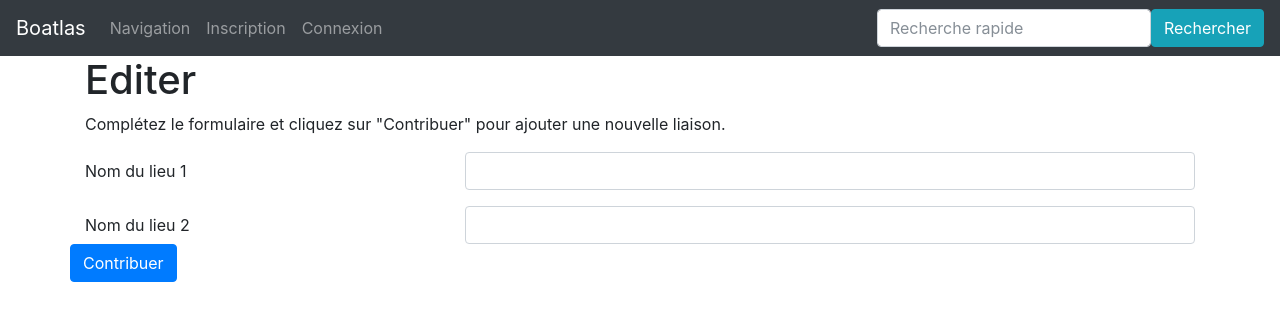
After one commit to ajaniak/Boatlas, a Flask app: template gazetteer/templates/pages/modif_liaison.html in a window 1280 px wide. The commit adds this page. Shown: the top 321 px of the page. Run offline with Flask 2, Linux system fonts and the light colour scheme; the template is opened without the code that fills it, so the values that code supplies are empty; some libraries are stand-ins or nearby versions.

Commit message:
ajout de nouveaux templates pour la gestion des liaisons

```diff
--- /dev/null
+++ b/gazetteer/templates/pages/modif_liaison.html
@@ -0,0 +1,26 @@
+{% extends "conteneur.html" %}
+
+{% block titre %}| Contribuer{%endblock%}
+
+{% block corps %}
+
+<h1>Editer</h1>
+<p>Complétez le formulaire et cliquez sur "Contribuer" pour ajouter une nouvelle liaison.</p>
+<form class="form" method="GET" action="{{url_for('modif_liaison', link_id=lieu_liaison.link_id)}}">
+  <!-- mettre en post -->
+     <div class="form-group row">
+    <label for="nom" class="col-sm-4 col-form-label">Nom du lieu 1</label>
+    <div class="col-sm-8">
+      <input type="text" class="form-control" id="link_parent" name="nom du lieu 1" value="{{lieu_liaison.link_parent}}">
+    </div>
+</div>
+  <div class="form-group row">
+    <label for="longitude" class="col-sm-4 col-form-label">Nom du lieu 2</label>
+    <div class="col-sm-8">
+      <input type="number" class="form-control" id="link_child" name="nom du lieu 2" value="{{lieu_liaison.link_child}}" >
+    </div>
+  <div>
+    <button type="submit" class="btn btn-primary">Contribuer</button>
+  </div>
+</form>
+{% endblock %}
```
Also changed, not shown: gazetteer/templates/pages/creer_liaison.html (added, +26 -0 lines), gazetteer/templates/pages/liaisons.html (added, +24 -0 lines), gazetteer/templates/pages/place.html (+0 -11 lines).
